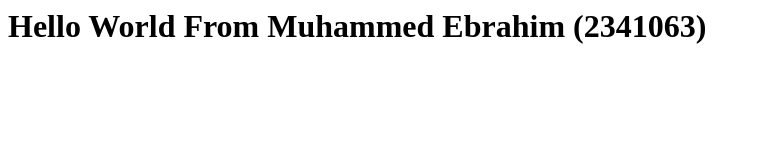
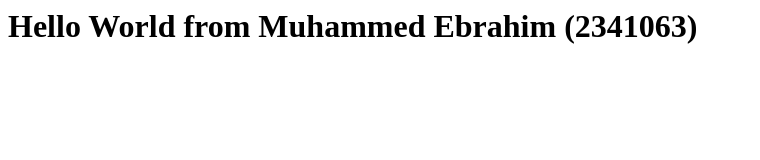
Before and after one commit to Muhammed-Ebrahim/2341063-labs-sd-24, a plain HTML site: page student.html in a window 1280 px wide. Shown: the whole page, without its empty margins (0-760 px from the left). Drawn offline with Linux system fonts and the light colour scheme.

Commit message:
change f

```diff
--- a/student.html
+++ b/student.html
@@ -1,8 +1,8 @@
 <html>
     <head>
-        <title>Hello World From Muhammed Ebrahim (2341063)</title>
+        <title>Hello World from Muhammed Ebrahim (2341063)</title>
     </head>
     <body>
-        <h1>Hello World From Muhammed Ebrahim (2341063)</h1>
+        <h1>Hello World from Muhammed Ebrahim (2341063)</h1>
     </body>
 </html>
```
